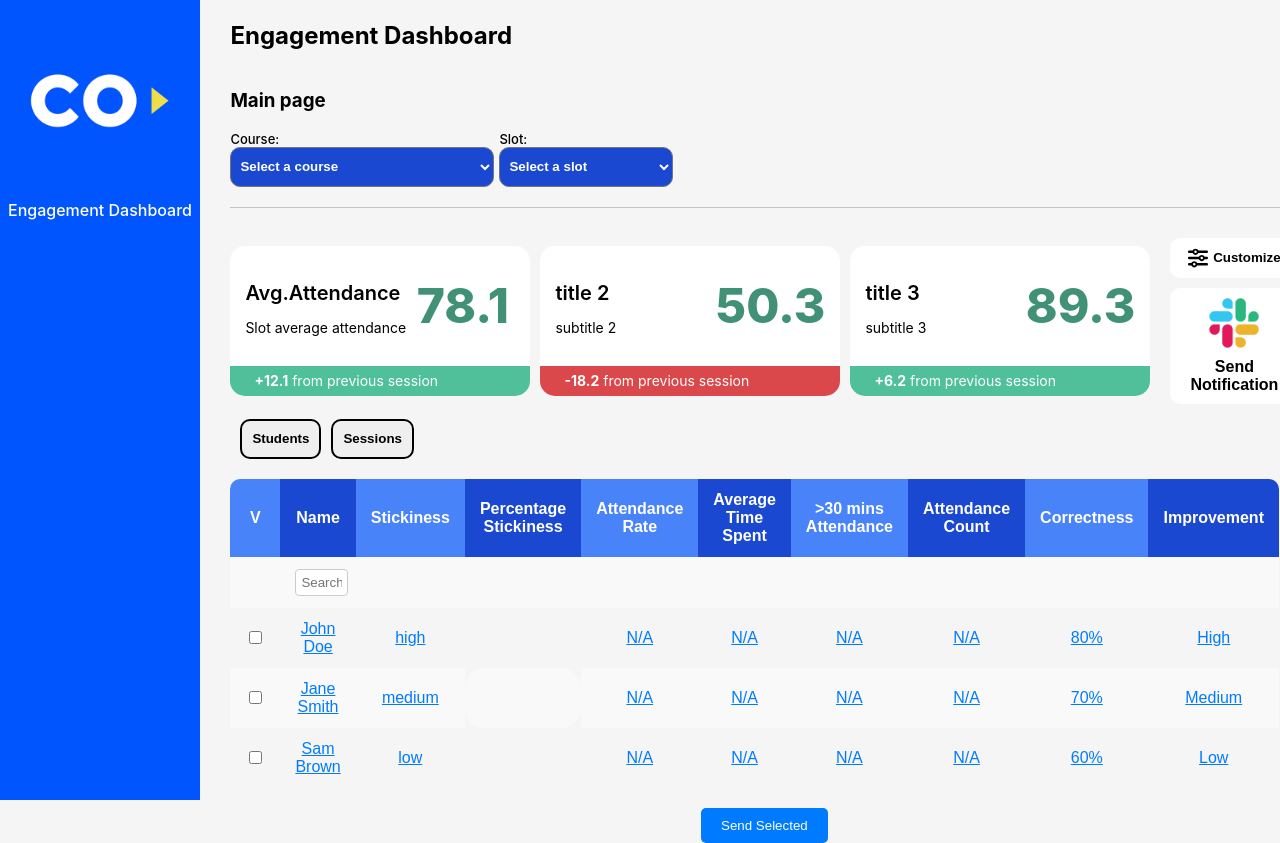
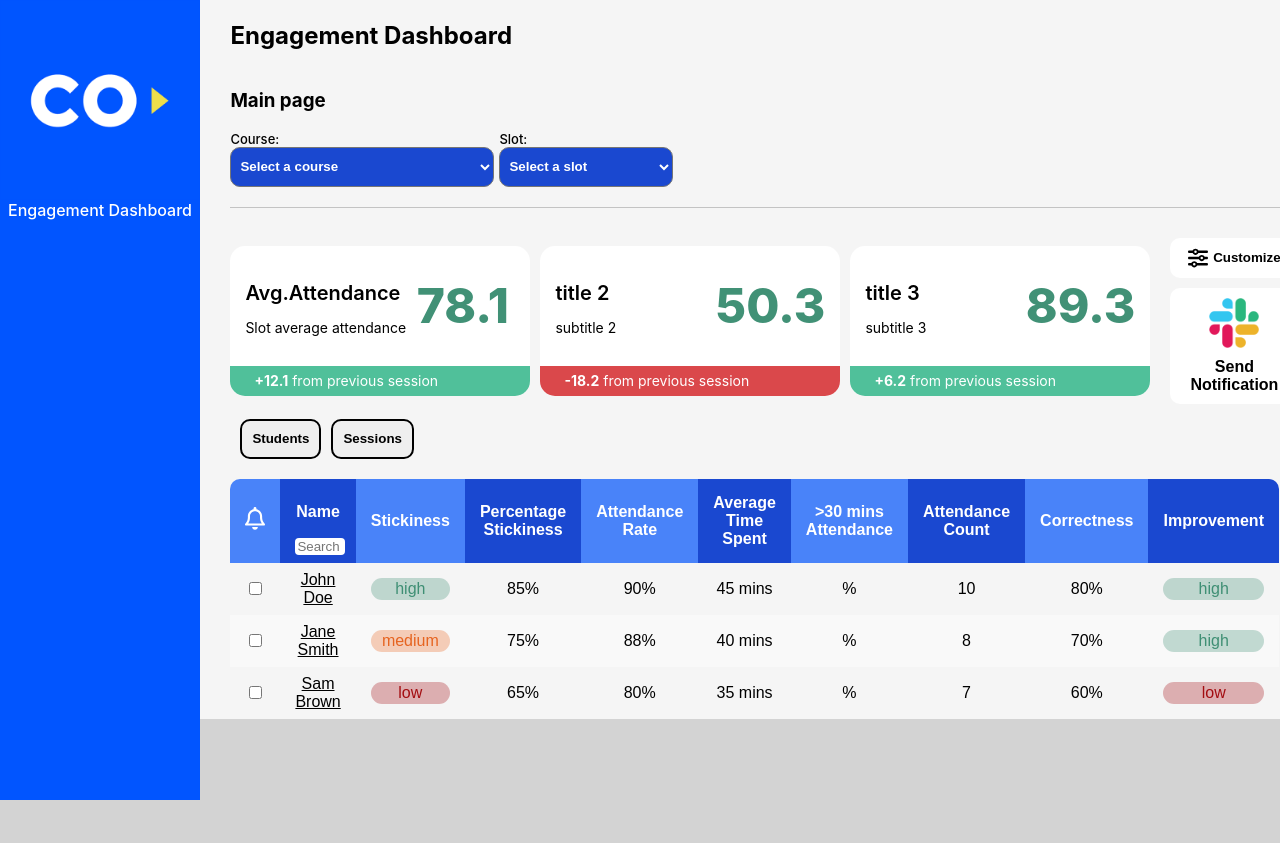
Before and after one commit to fl-sll/teacher_empowerment_colearn, a React (Create React App) app in the folder frontend/: page / in a window 1280 px wide. After the commit the page ends 800 px from the top, so only its background shows below. Built offline with nearby package versions, Linux system fonts and the light colour scheme.

Commit message:
fixed table and send data to notif button

```diff
--- /dev/null
+++ b/frontend/src/components/Label.js
@@ -0,0 +1,7 @@
+import "../styles/Chip.css";
+
+function Label({ text }) {
+  return <div className={`label_chip ${text.toLowerCase()}`}>{text.toLowerCase()}</div>;
+}
+
+export default Label;
--- a/frontend/src/components/Main.js
+++ b/frontend/src/components/Main.js
@@ -20,6 +20,16 @@ function Main() {
   // Handlers to change active table view
   const showStudentsTable = () => setActiveTable("students");
   const showSessionsTable = () => setActiveTable("sessions");
+
+  const [selectedRows, setSelectedRows] = useState([]);
+
+  const handleSelectedRowsChange = (newSelectedRows) => {
+    setSelectedRows(newSelectedRows);
+  };
+
+  const handleSendData = (selectedRows) => {
+    alert(`Sending data: ${JSON.stringify(selectedRows)}`);
+  };
 
   return (
     <div className="Main">
@@ -47,7 +57,7 @@ function Main() {
           />
           <div className="customize">
             <Button label={"Customize"} logo={slider} border={"customize"} />
-            <SlackButton />
+            <SlackButton  selectedRows={selectedRows} onSendData={handleSendData} />
           </div>
         </div>
         <div className="button_details">
@@ -55,8 +65,8 @@ function Main() {
           <Button label={"Sessions"} action={showSessionsTable} />
         </div>
         <div className="table_view">
-          {activeTable === "students" && <Table type="students" />}
-          {activeTable === "sessions" && <Table type="sessions" />}
+          {activeTable === "students" && <Table type="students" onSelectedRowsChange={handleSelectedRowsChange}/>}
+          {activeTable === "sessions" && <Table type="sessions" onSelectedRowsChange={handleSelectedRowsChange}/>}
         </div>
       </div>
     </div>
--- a/frontend/src/components/Table.js
+++ b/frontend/src/components/Table.js
@@ -1,10 +1,11 @@
 import React, { useState } from "react";
 import "../styles/Table.css";
+import Label from "./Label";
 
-const Table = ({ type }) => {
+const Table = ({ type, onSelectedRowsChange }) => {
   // Define headers for the table based on type
   const studentHeaders = [
-    "V",
+    "Select",
     "Name",
     "Stickiness",
     "Percentage Stickiness",
@@ -13,16 +14,20 @@ const Table = ({ type }) => {
     ">30 mins Attendance",
     "Attendance Count",
     "Correctness",
-    "Improvement"
+    "Improvement",
   ];
 
   const sessionHeaders = [
     "Select",
-    "Session ID",
-    "Topic",
-    "Duration",
+    "Name",
+    "Stickiness",
+    "Percentage Stickiness",
+    "Attendance Rate",
+    "Average Time Spent",
+    ">30 mins Attendance",
     "Attendance Count",
-    "Average Rating"
+    "Correctness",
+    "Improvement",
   ];
 
   // Sample data for students and sessions
@@ -33,9 +38,10 @@ const Table = ({ type }) => {
       percentageStickiness: "85%",
       attendanceRate: "90%",
       avgTimeSpent: "45 mins",
+      attendance30: "%",
       attendanceCount: 10,
       correctness: "80%",
-      improvement: "High"
+      improvement: "High",
     },
     {
       name: "Jane Smith",
@@ -43,9 +49,10 @@ const Table = ({ type }) => {
       percentageStickiness: "75%",
       attendanceRate: "88%",
       avgTimeSpent: "40 mins",
+      attendance30: "%",
       attendanceCount: 8,
       correctness: "70%",
-      improvement: "Medium"
+      improvement: "High",
     },
     {
       name: "Sam Brown",
@@ -53,31 +60,53 @@ const Table = ({ type }) => {
       percentageStickiness: "65%",
       attendanceRate: "80%",
       avgTimeSpent: "35 mins",
+      attendance30: "%",
       attendanceCount: 7,
       correctness: "60%",
-      improvement: "Low"
-    }
+      improvement: "Low",
+    },
   ];
 
   const sampleSessionData = [
     {
-      sessionId: 1,
-      topic: "Math 101",
-      duration: "60 mins",
-      attendanceCount: 20,
-      avgRating: "4.5/5"
+      name: "Pertambahan",
+      stickiness: "low",
+      percentageStickiness: "65%",
+      attendanceRate: "80%",
+      avgTimeSpent: "35 mins",
+      attendance30: "%",
+      attendanceCount: 7,
+      correctness: "60%",
+      improvement: "Low",
     },
     {
-      sessionId: 2,
-      topic: "Physics 202",
-      duration: "90 mins",
-      attendanceCount: 15,
-      avgRating: "4.7/5"
-    }
+      name: "Perkalian",
+      stickiness: "low",
+      percentageStickiness: "65%",
+      attendanceRate: "80%",
+      avgTimeSpent: "35 mins",
+      attendance30: "%",
+      attendanceCount: 7,
+      correctness: "60%",
+      improvement: "Low",
+    },
+    {
+      name: "Pembagian",
+      stickiness: "low",
+      percentageStickiness: "65%",
+      attendanceRate: "80%",
+      avgTimeSpent: "35 mins",
+      attendance30: "%",
+      attendanceCount: 7,
+      correctness: "60%",
+      improvement: "Low",
+    },
   ];
 
   // Set data based on the type (students or sessions)
-  const [data, setData] = useState(type === "students" ? sampleStudentData : sampleSessionData);
+  const [data, setData] = useState(
+    type === "students" ? sampleStudentData : sampleSessionData
+  );
   const headers = type === "students" ? studentHeaders : sessionHeaders;
 
   const [searchTerm, setSearchTerm] = useState("");
@@ -85,27 +114,17 @@ const Table = ({ type }) => {
 
   // Handle checkbox selection
   const handleCheckboxChange = (index) => {
-    setSelectedRows((prevSelected) =>
-      prevSelected.includes(index)
-        ? prevSelected.filter((i) => i !== index)
-        : [...prevSelected, index]
-    );
+    const newSelectedRows = selectedRows.includes(index)
+      ? selectedRows.filter((i) => i !== index)
+      : [...selectedRows, index];
+
+    setSelectedRows(newSelectedRows);
+    onSelectedRowsChange(newSelectedRows); // Pass the selected rows to the parent
   };
 
   // Handle search input
   const handleSearchChange = (e) => {
     setSearchTerm(e.target.value);
-  };
-
-  // Handle row click (for details or more actions)
-  const handleRowClick = (rowIndex, colIndex) => {
-    alert(`You clicked row ${rowIndex + 1}, column ${colIndex + 1}`);
-  };
-
-  // Handle sending selected data
-  const handleSendData = () => {
-    const selectedData = selectedRows.map((rowIndex) => data[rowIndex]);
-    alert(`Sending data: ${JSON.stringify(selectedData)}`);
   };
 
   return (
@@ -117,34 +136,40 @@ const Table = ({ type }) => {
                 <th
                     key={index}
                     style={{
-                  backgroundColor: index % 2 === 0 ? "#4983F9" : "#1A48D0"
+                    backgroundColor: index % 2 === 0 ? "#4983F9" : "#1A48D0",
                     }}
                 >
-                {header}
+                    {header === "Select" ? (
+                    <svg xmlns="http://www.w3.org/2000/svg" viewBox="0 0 448 512">
+                        <path
+                        fill="#ffffff"
+                        d="M224 0c-17.7 0-32 14.3-32 32l0 19.2C119 66 64 130.6 64 208l0 25.4c0 45.4-15.5 89.5-43.8 124.9L5.3 377c-5.8 7.2-6.9 17.1-2.9 25.4S14.8 416 24 416l400 0c9.2 0 17.6-5.3 21.6-13.6s2.9-18.2-2.9-25.4l-14.9-18.6C399.5 322.9 384 278.8 384 233.4l0-25.4c0-77.4-55-142-128-156.8L256 32c0-17.7-14.3-32-32-32zm0 96c61.9 0 112 50.1 112 112l0 25.4c0 47.9 13.9 94.6 39.7 134.6L72.3 368C98.1 328 112 281.3 112 233.4l0-25.4c0-61.9 50.1-112 112-112zm64 352l-64 0-64 0c0 17 6.7 33.3 18.7 45.3s28.3 18.7 45.3 18.7s33.3-6.7 45.3-18.7s18.7-28.3 18.7-45.3z"
+                        />
+                    </svg>
+                    ) : header === "Name" ? (
+                        <>
+                        <p>Name</p>
+                        <input
+                            type="text"
+                            placeholder="Search"
+                            value={searchTerm}
+                            onChange={handleSearchChange}
+                        />
+                        </>
+                    ) : (
+                    header
+                    )}
                 </th>
                 ))}
             </tr>
-          <tr>
-            {headers.map((_, colIndex) => (
-              <td key={colIndex}>
-                {colIndex === 1 ? (
-                  <input
-                    type="text"
-                    placeholder="Search Name"
-                    value={searchTerm}
-                    onChange={handleSearchChange}
-                  />
-                ) : (
-                  ""
-                )}
-              </td>
-            ))}
-          </tr>
         </thead>
+
         <tbody>
           {data
             .filter((row) =>
-              row.name ? row.name.toLowerCase().includes(searchTerm.toLowerCase()) : true
+              row.name
+                ? row.name.toLowerCase().includes(searchTerm.toLowerCase())
+                : true
             )
             .map((row, rowIndex) => (
               <tr key={rowIndex}>
@@ -155,29 +180,33 @@ const Table = ({ type }) => {
                     onChange={() => handleCheckboxChange(rowIndex)}
                   />
                 </td>
-                {headers.slice(1).map((header, colIndex) => {
-                  // Dynamically extract field name based on column
-                  const field = header.toLowerCase().replace(/\s+/g, '_');
-                  // For student data, check if the field exists in the row
-                  const cellValue = row[field];
-
-                  return (
-                    <td
-                      key={colIndex}
-                      onClick={() => handleRowClick(rowIndex, colIndex)}
-                      className={colIndex === 2 ? `chip ${row.stickiness}` : "button_cell"}
+                <td>
+                  <a
+                    // ! Change this to course/slot/student ID (?)
+                    href={`/profile/${row.name
+                      .replace(/\s+/g, "-")
+                      .toLowerCase()}`}
+                    style={{ textDecoration: "underline", color: "inherit" }}
                   >
-                      {colIndex === 2 ? cellValue?.toUpperCase() : cellValue || "N/A"}
+                    {row.name}
+                  </a>
                 </td>
-                  );
-                })}
+                <td>
+                  <Label text={row.stickiness.toUpperCase()} />
+                </td>
+                <td>{row.percentageStickiness}</td>
+                <td>{row.attendanceRate}</td>
+                <td>{row.avgTimeSpent}</td>
+                <td>{row.attendance30}</td>
+                <td>{row.attendanceCount}</td>
+                <td>{row.correctness}</td>
+                <td>
+                  <Label text={row.improvement.toUpperCase()} />
+                </td>
               </tr>
             ))}
         </tbody>
       </table>
-      <button onClick={handleSendData} className="send_button">
-        Send Selected
-      </button>
     </div>
   );
 };
--- a/frontend/src/styles/Chip.css
+++ b/frontend/src/styles/Chip.css
@@ -73,3 +73,24 @@
     font-weight: 800;
     color: var(--green);
 }
+
+.label_chip {
+    border-radius: 50px;
+    color: white;
+    padding: 2px 5px;
+}
+
+.high {
+    background-color: rgba(63, 143, 116, 0.3);
+    color: #3F8F74;
+}
+
+.medium {
+    background-color: rgba(230, 100, 32, 0.3);
+    color: #E66420;
+}
+
+.low {
+    background-color: rgba(163, 13, 17, 0.3);
+    color: #A30D11;
+}
--- a/frontend/src/styles/Table.css
+++ b/frontend/src/styles/Table.css
@@ -10,7 +10,7 @@
 
 .custom_table th,
 .custom_table td {
-    padding: 12px 15px;
+    padding: 8px 15px;
     text-align: center;
     /* border: 1px solid #ddd; */
 }
@@ -28,9 +28,8 @@
 }
 
 .custom_table input[type="text"] {
-    width: 90%;
-    padding: 5px;
-    border: 1px solid #ccc;
+    width: 100%;
+    border: 0;
     border-radius: 4px;
 }
 
@@ -39,10 +38,10 @@
 }
 
 .chip {
-    padding: 5px 10px;
-    border-radius: 20px;
+    /* padding: 5px 5px; */
+    border-radius: 60px;
     color: white;
-    font-weight: bold;
+    /* font-weight: bold; */
 }
 
 .chip.green {
```
Also changed, not shown: frontend/src/components/SlackButton.js (renamed from frontend/src/components/SlackButton.jsx, +11 -9 lines), frontend/src/styles/Button.css (line endings or trailing spaces). Lines whose indentation alone changed are shown as unchanged.
